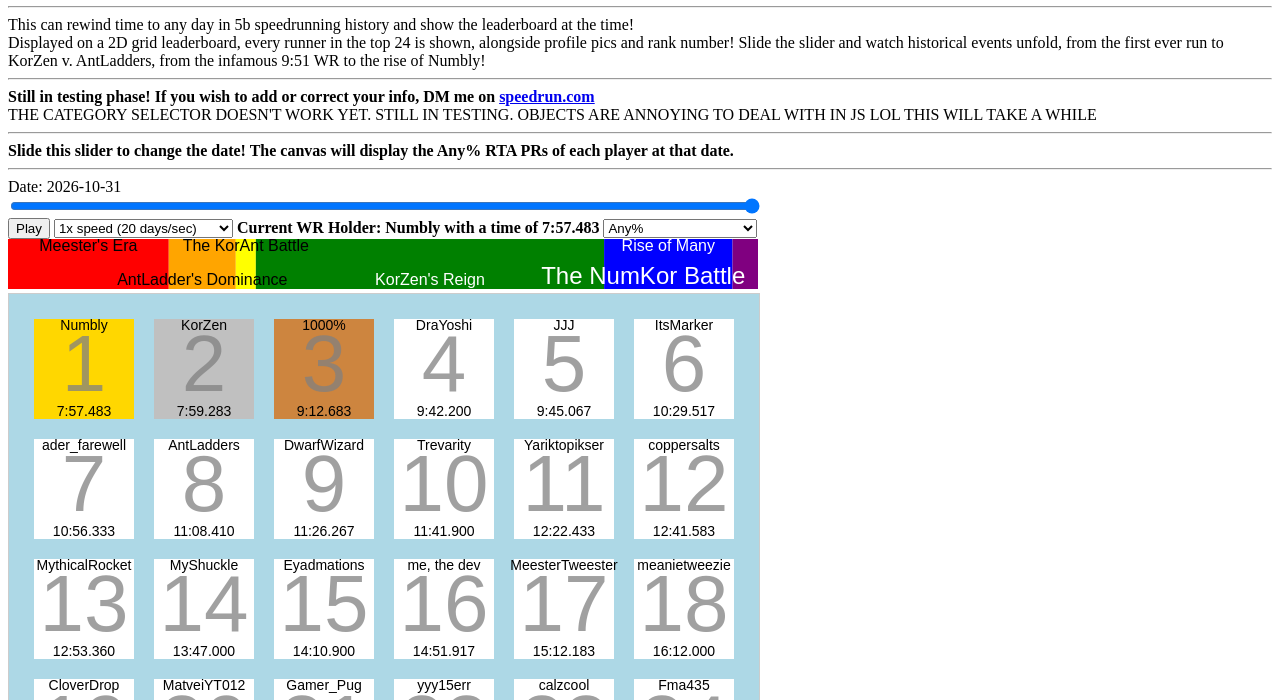
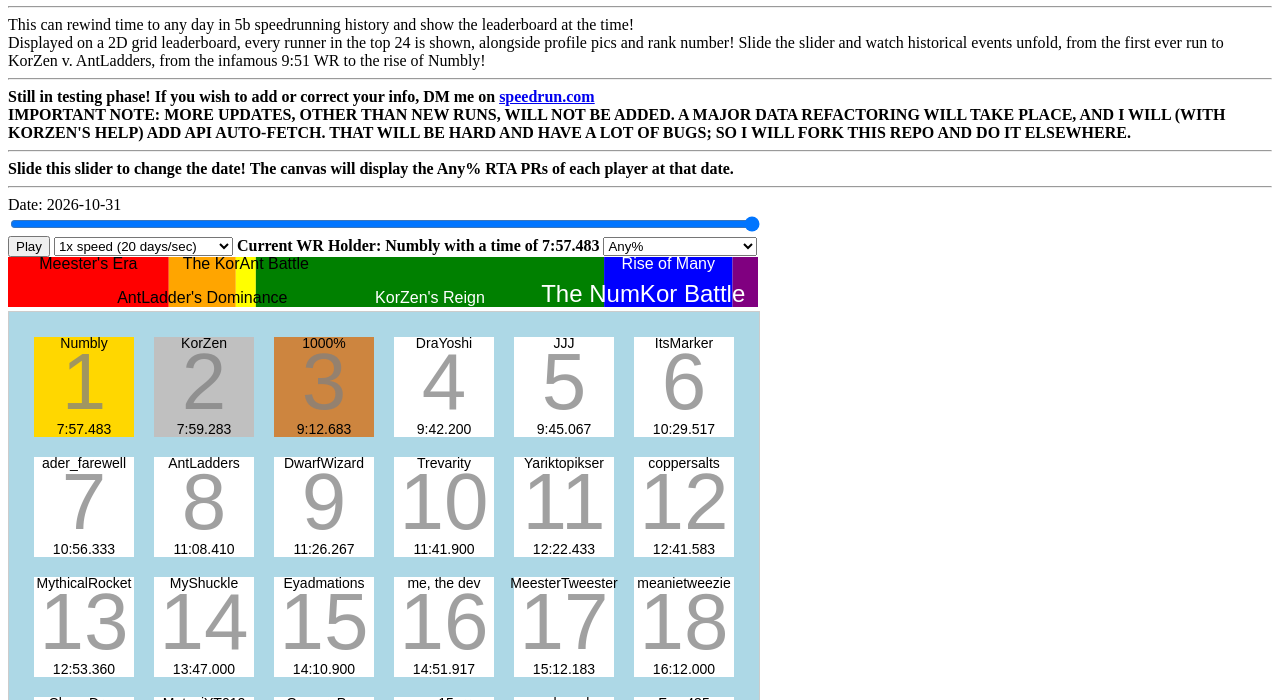
Before and after one commit to RandTWGuy/5b-Rewind, a plain HTML site: page index.html in a window 1280 px wide. Shown: the part 100-800 px from the top of the page. Drawn offline with Linux system fonts and the light colour scheme.

Commit message:
Add important note

```diff
--- a/index.html
+++ b/index.html
@@ -26,7 +26,7 @@
 	<b>Still in testing phase! If you wish to add or correct your info, DM me on <a href = "https://www.speedrun.com/users/yuGesenawiaTmodnaRA">speedrun.com</a></b>
 
 	<br>
-	THE CATEGORY SELECTOR DOESN'T WORK YET. STILL IN TESTING. OBJECTS ARE ANNOYING TO DEAL WITH IN JS LOL THIS WILL TAKE A WHILE
+	<b>IMPORTANT NOTE: MORE UPDATES, OTHER THAN NEW RUNS, WILL NOT BE ADDED. A MAJOR DATA REFACTORING WILL TAKE PLACE, AND I WILL (WITH KORZEN'S HELP) ADD API AUTO-FETCH. THAT WILL BE HARD AND HAVE A LOT OF BUGS; SO I WILL FORK THIS REPO AND DO IT ELSEWHERE.</b>
     <hr>
 	<b>Slide this slider to change the date! The canvas will display the Any% RTA PRs of each player at that date.</b>
 	<hr>
```
